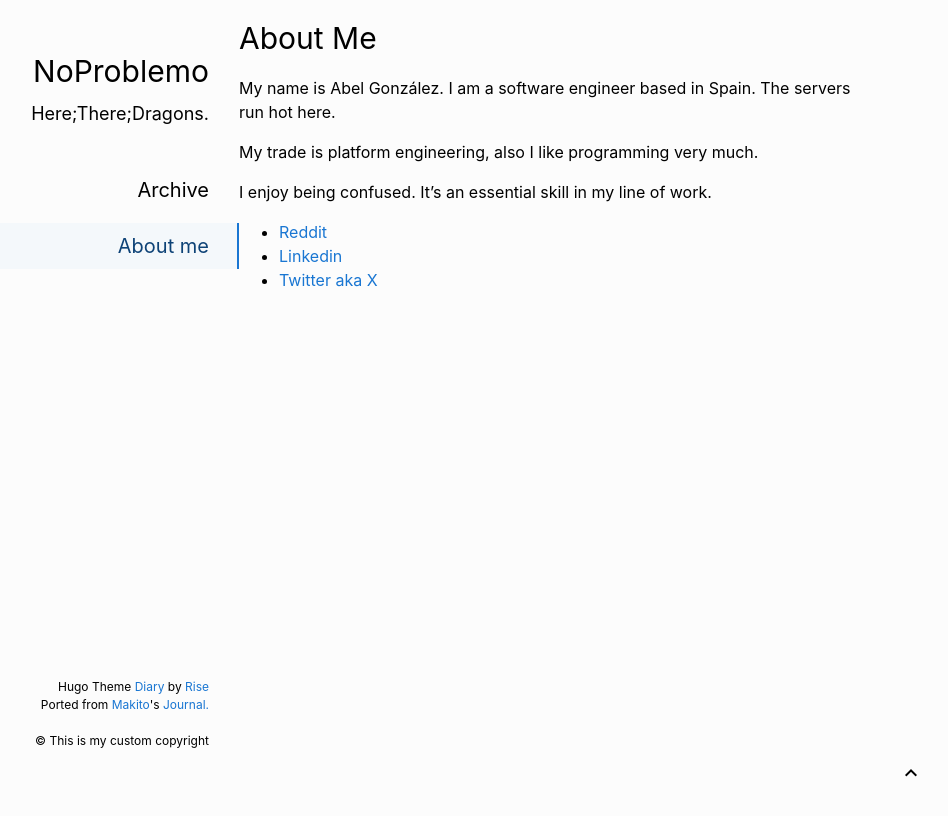
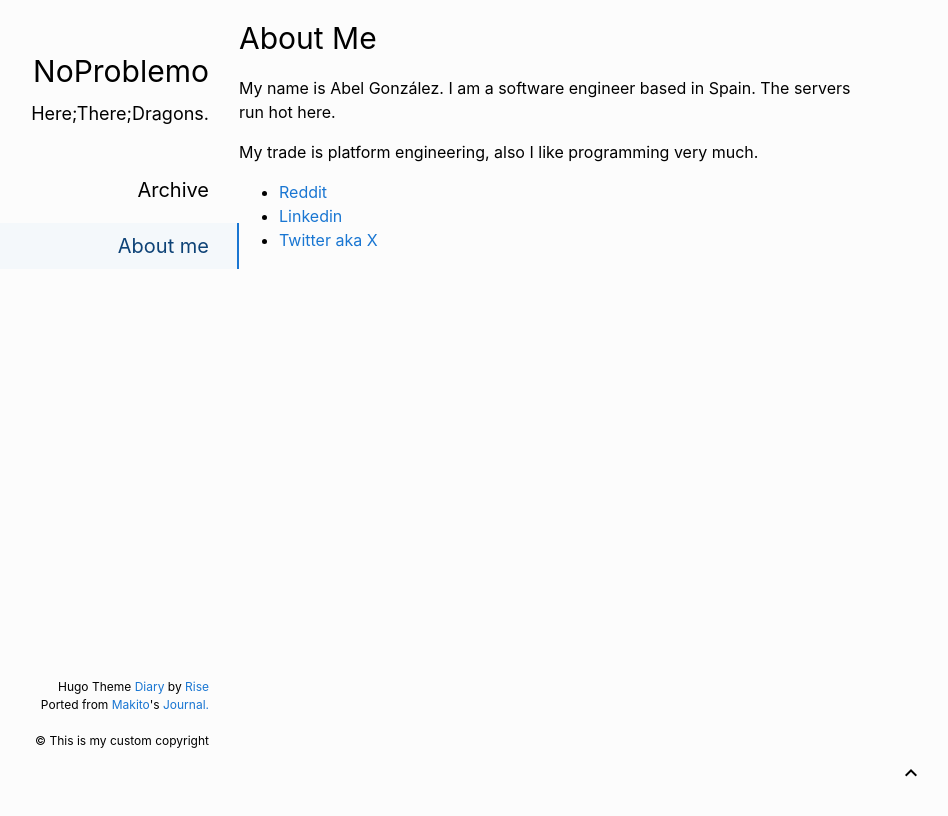
Before and after one commit to abelgvidal/abelgvidal.github.io, a plain HTML site: page about/index.html in a window 1280 px wide. Shown: the whole page, without its empty margins (81-1029 px from the left). Drawn offline with Linux system fonts and the light colour scheme.

Commit message:
nuevo post

```diff
--- a/about/index.html
+++ b/about/index.html
@@ -145,7 +145,6 @@
             <div class="content">
                 <p>My name is Abel González. I am a software engineer based in Spain. The servers run hot here.</p>
 <p>My trade is platform engineering, also I like programming very much.</p>
-<p>I enjoy being confused. It&rsquo;s an essential skill in my line of work.</p>
 <ul>
 <li><a href="https://www.reddit.com/user/odeceixe/">Reddit</a></li>
 <li><a href="https://www.linkedin.com/in/abelgv/">Linkedin</a></li>
```
